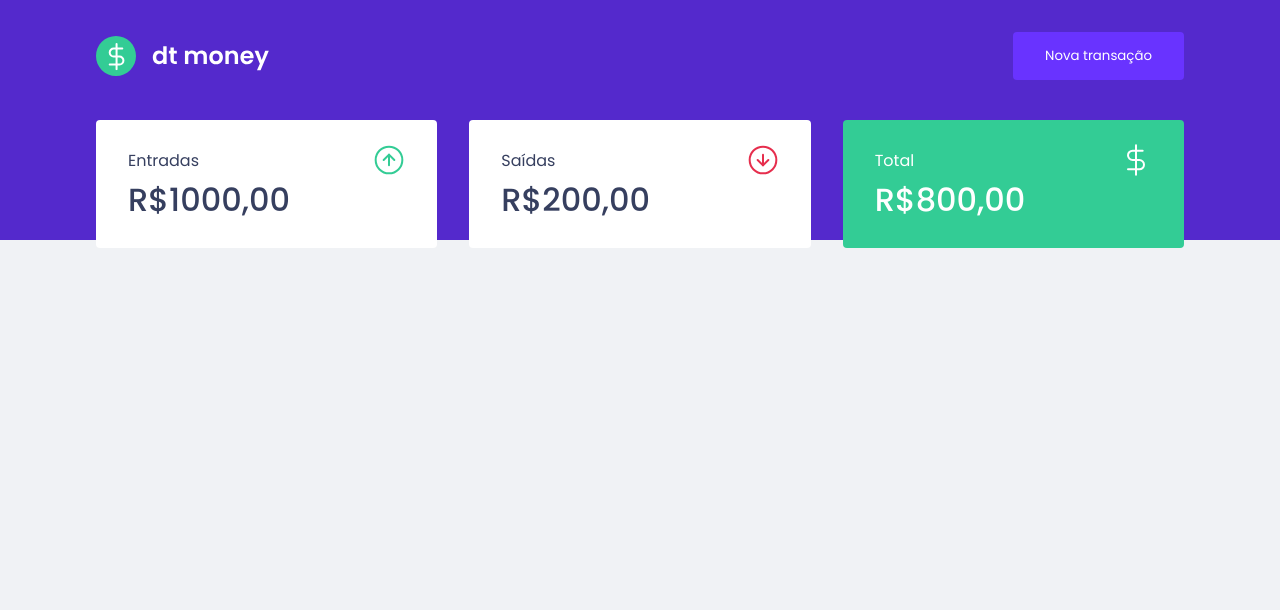
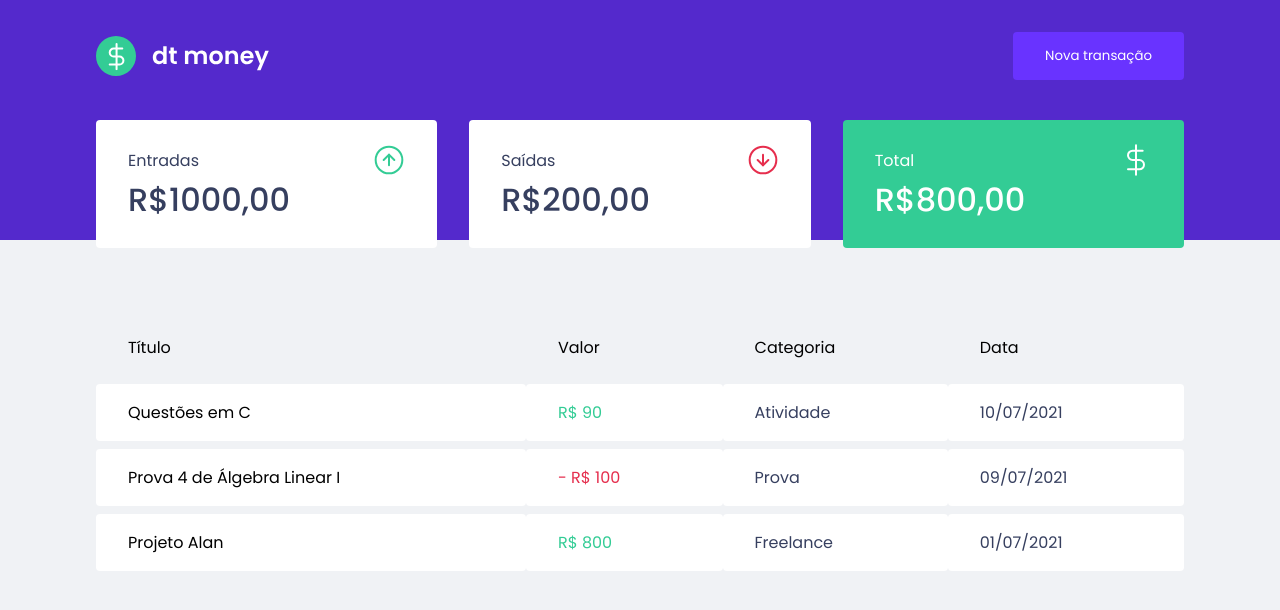
Before and after one commit to RaimundoNeto7/IgniteFinances, a React (Create React App) app: page / in a window 1280 px wide. Shown: the top 610 px of the page. Built offline with nearby package versions, Linux system fonts and the light colour scheme.

Commit message:
Add TransactionsTable component

```diff
--- a/src/components/Dashboard/index.tsx
+++ b/src/components/Dashboard/index.tsx
@@ -1,10 +1,12 @@
 import { Summary } from "../Summary";
+import { TransactionsTable } from "../TransactionsTable";
 import { Container } from "./styles";
 
 export function Dashboard() {
     return (
         <Container>
             <Summary />
+            <TransactionsTable />
         </Container>
     )
 }
--- /dev/null
+++ b/src/components/TransactionsTable/index.tsx
@@ -0,0 +1,39 @@
+import { Container } from "./styles";
+
+export function TransactionsTable() {
+    return (
+        <Container>
+            <table>
+                <thead>
+                    <tr>
+                        <th>Título</th>
+                        <th>Valor</th>
+                        <th>Categoria</th>
+                        <th>Data</th>
+                    </tr>
+                </thead>
+
+                <tbody>
+                    <tr>
+                        <td>Questões em C</td>
+                        <td className="deposit">R$ 90</td>
+                        <td>Atividade</td>
+                        <td>10/07/2021</td>
+                    </tr>
+                    <tr>
+                        <td>Prova 4 de Álgebra Linear I</td>
+                        <td className="withdraw">- R$ 100</td>
+                        <td>Prova</td>
+                        <td>09/07/2021</td>
+                    </tr>
+                    <tr>
+                        <td>Projeto Alan</td>
+                        <td className="deposit">R$ 800</td>
+                        <td>Freelance</td>
+                        <td>01/07/2021</td>
+                    </tr>
+                </tbody>
+            </table>
+        </Container>
+    )
+}
--- /dev/null
+++ b/src/components/TransactionsTable/styles.ts
@@ -0,0 +1,37 @@
+import styled from "styled-components";
+
+export const Container = styled.div`
+    margin-top: 4rem;
+
+    table {
+        width: 100%;
+        border-spacing: 0 0.5rem;
+
+        th {
+            font-weight: 400;
+            padding: 1rem 2rem;
+            text-align: left;
+            line-height: 1.5rem;
+        }
+
+        td {
+            border: 0;
+            padding: 1rem 2rem;
+            background: var(--shape);
+            color: var(--text-title);
+            border-radius: 0.25rem;
+
+            &:first-child {
+                color: var(--text-bold);
+            }
+
+            &.deposit {
+                color: var(--green);
+            }
+
+            &.withdraw {
+                color: var(--red);
+            }
+        }
+    }
+`
--- a/src/styles/global.ts
+++ b/src/styles/global.ts
@@ -11,6 +11,7 @@
     --blue-light: #6933FF;
 
     --text-title: #363F5F;
+    --text-bold: #000;
     --text-body: #F0F2F5;
   }
 
```
